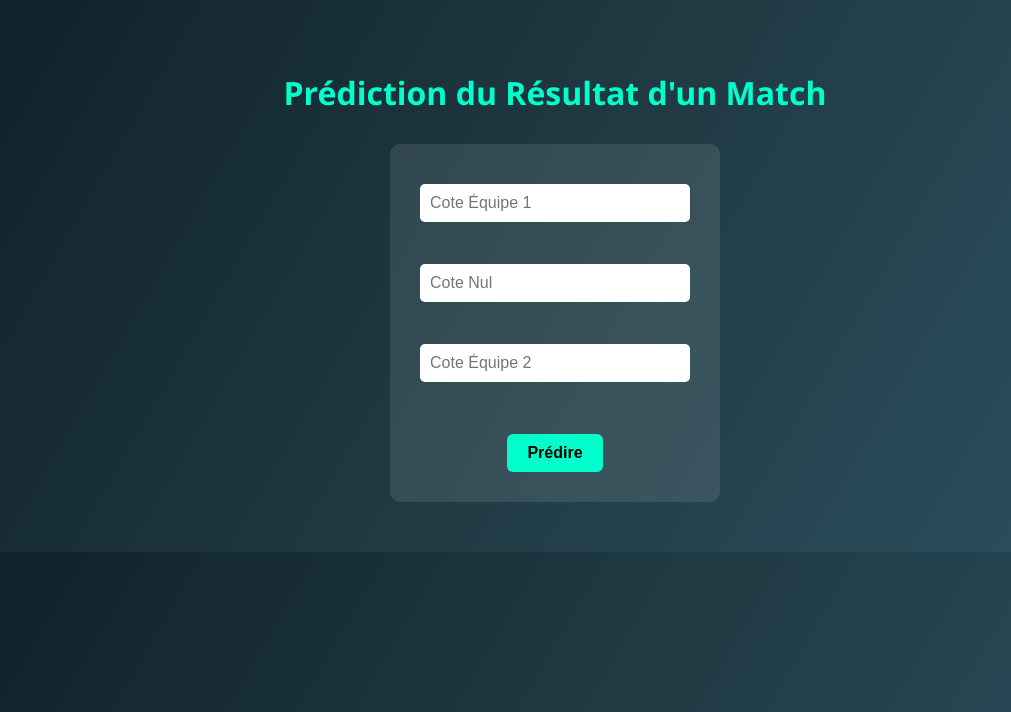
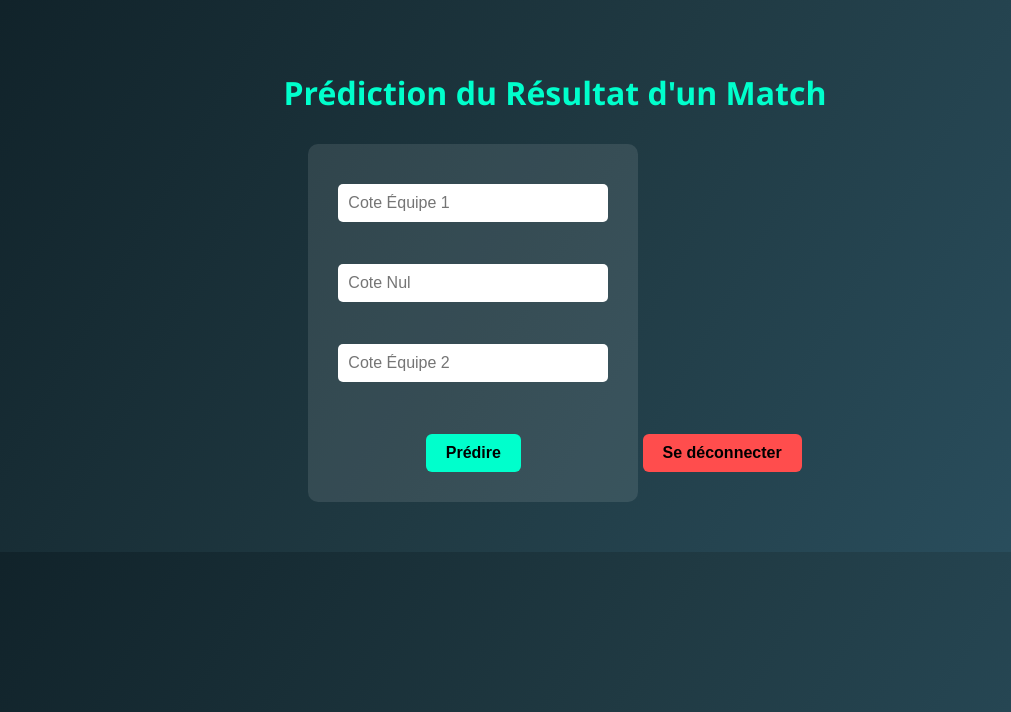
Before and after one commit to danielrad07/prediction-flask, a Flask app: page /predict in a window 1280 px wide. Shown: the top 712 px of the page, without its empty margins (85-1096 px from the left). Run offline with Flask 3, Linux system fonts and the light colour scheme; the visitor is signed in with stand-in values (Sample User, id 1).

Commit message:
Ajout du bouton de déconnexion

```diff
--- a/templates/index.html
+++ b/templates/index.html
@@ -15,6 +15,12 @@
     <button type="submit">Prédire</button>
   </form>
 
+<a href="{{ url_for('logout') }}">
+  <button type="button" style="background-color: #ff4d4d; margin-top: 20px;">Se déconnecter</button>
+</a>
+
+
+
   {% if prediction_text %}
     <div class="result">
       {{ prediction_text }}
```
